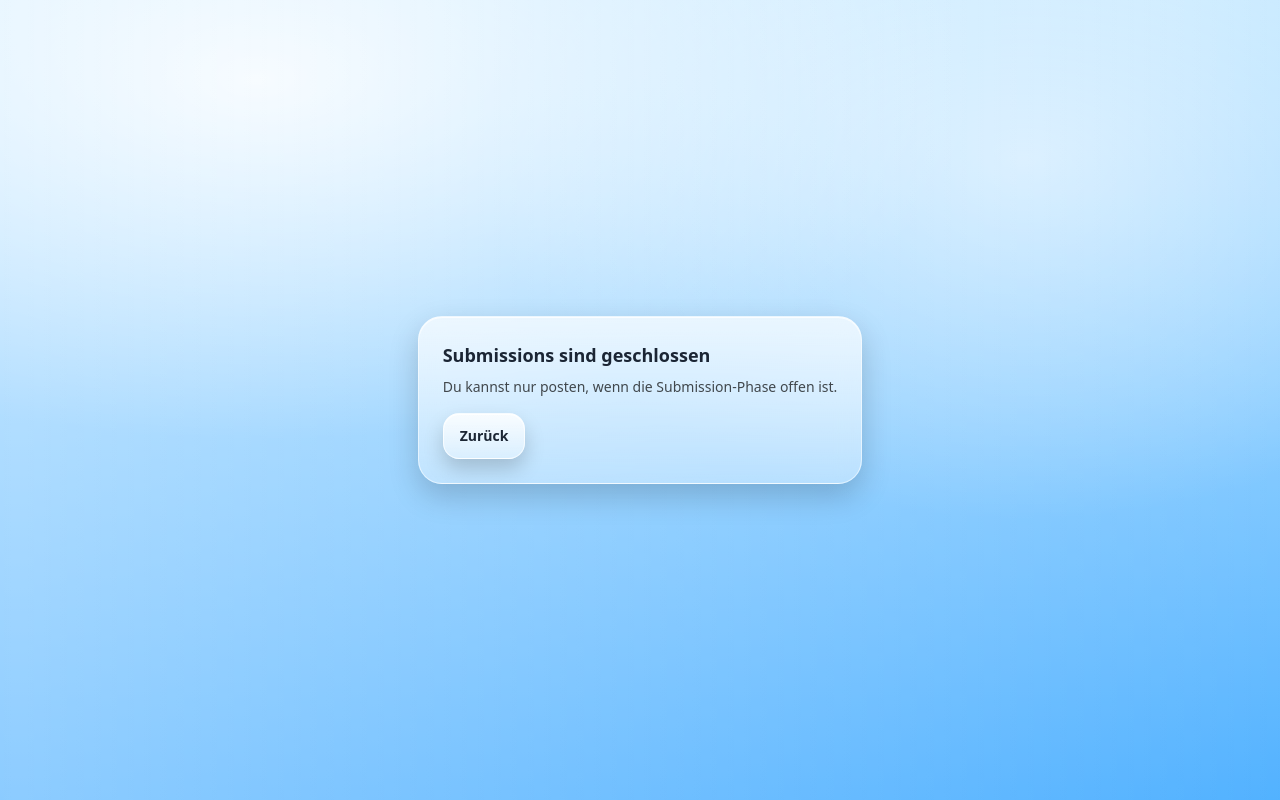
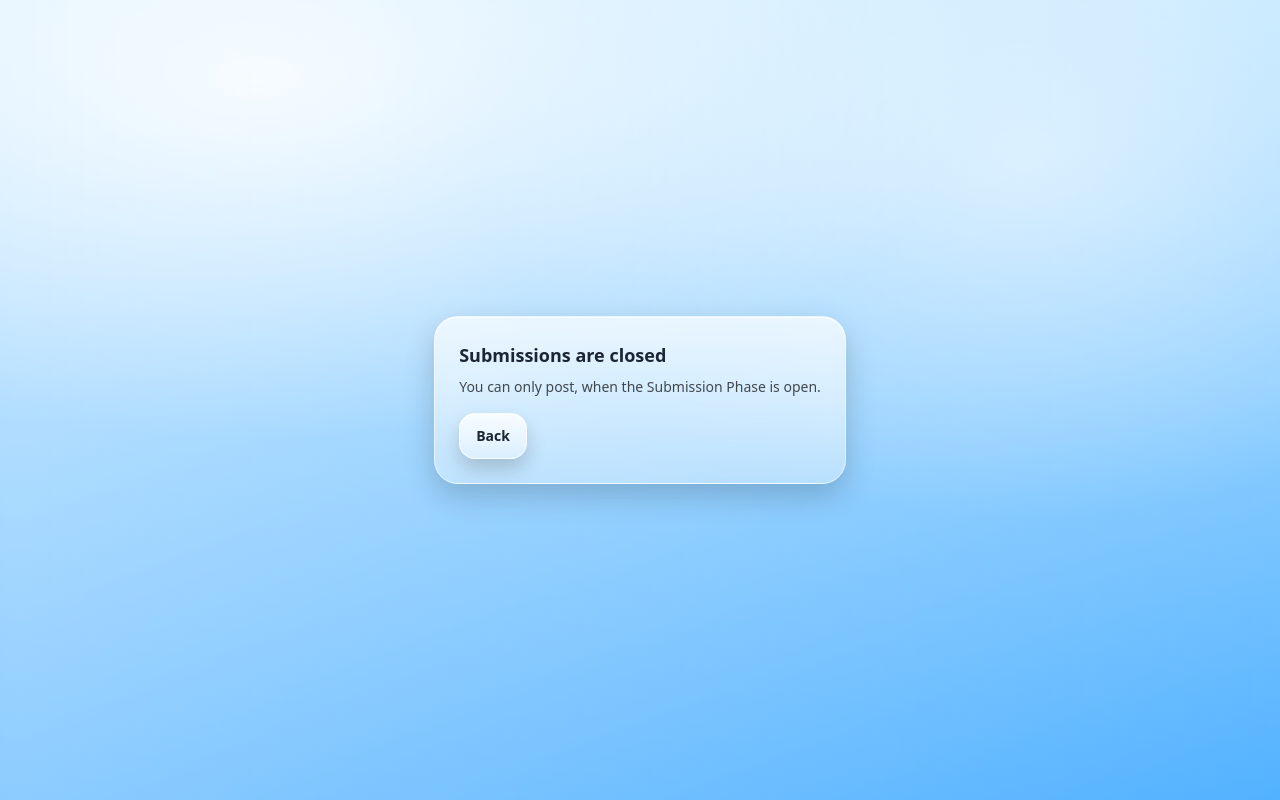
Before and after one commit to renzu56/mirage, a Next.js app: page /submit in a window 1280 px wide. Built offline with nearby package versions, Linux system fonts and the light colour scheme; no server answers; the database is empty.

Commit message:
Describe what changed

```diff
--- a/app/submit/page.tsx
+++ b/app/submit/page.tsx
@@ -9,23 +9,23 @@ export default async function SubmitPage() {
     return (
       <main className="flex h-[100svh] items-center justify-center p-6">
         <div className="aero-glass rounded-3xl p-6 max-w-md">
-          <div className="text-lg font-semibold">Submissions sind geschlossen</div>
+          <div className="text-lg font-semibold">Submissions are closed</div>
           <p className="mt-2 text-sm text-black/70">
-            Du kannst nur posten, wenn die Submission-Phase offen ist.
+           You can only post, when the Submission Phase is open.
           </p>
           <div className="mt-4 flex items-center gap-2">
             <Link className="aero-btn rounded-2xl px-4 py-3 text-sm font-semibold" href="/">
-              Zurück
+              Back
             </Link>
             {live ? (
               <Link className="aero-btn rounded-2xl px-4 py-3 text-sm font-semibold" href="/event">
-                Event anschauen
+                Watch Event
               </Link>
             ) : null}
           </div>
           {next ? (
             <p className="mt-4 text-xs text-black/60">
-              Nächstes Event startet: {new Date(next.starts_at).toLocaleString('de-DE')}
+              Next Event is in: {new Date(next.starts_at).toLocaleString('de-DE')}
             </p>
           ) : null}
         </div>
--- a/components/CountdownCard.tsx
+++ b/components/CountdownCard.tsx
@@ -45,10 +45,7 @@ export default function CountdownCard({
         <TimeBox label="Sek" value={fmt2(parts.seconds)} />
       </div>
 
-      <p className="mt-6 text-sm md:text-base text-black/70">
-        Wenn das Event live ist, sind genau ~300 Musikvideos freigeschaltet. Keine Kommentare. Keine Profile.
-        Einfach schauen.
-      </p>
+
     </div>
   )
 }
```
